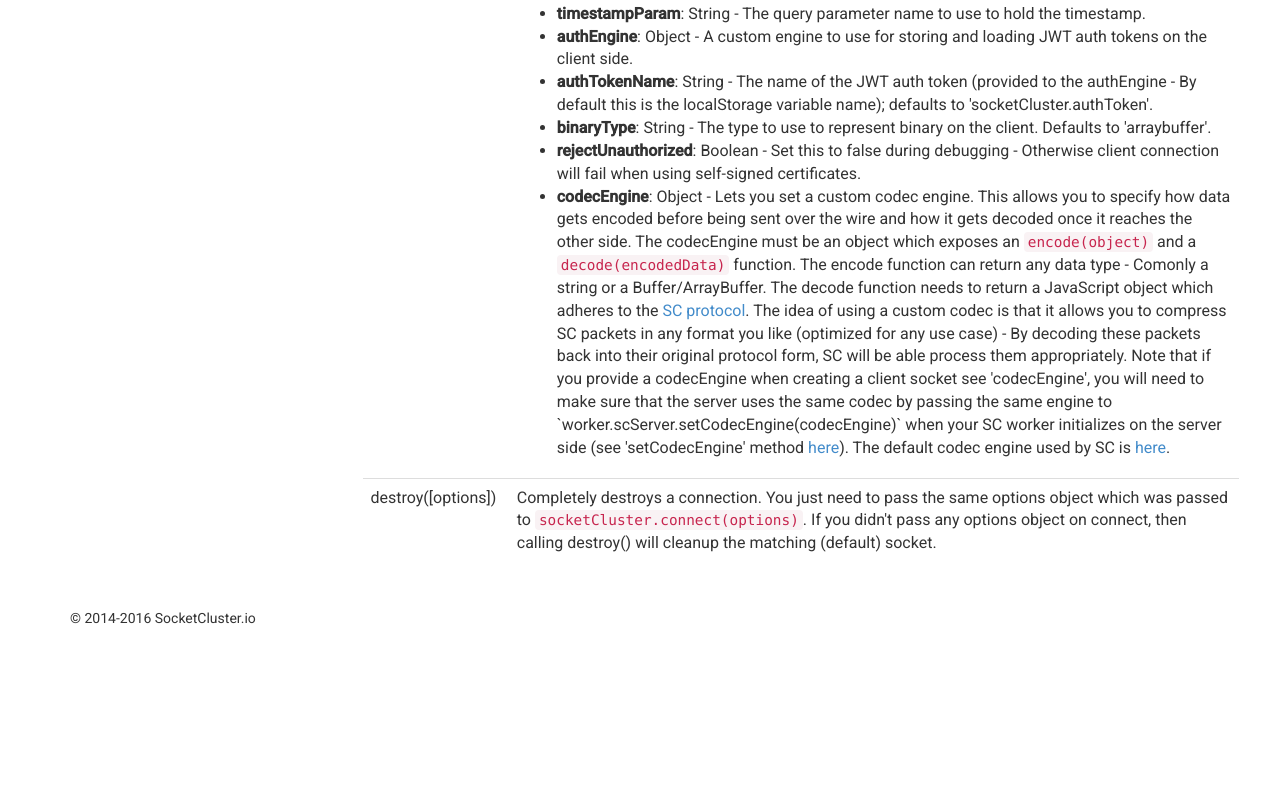
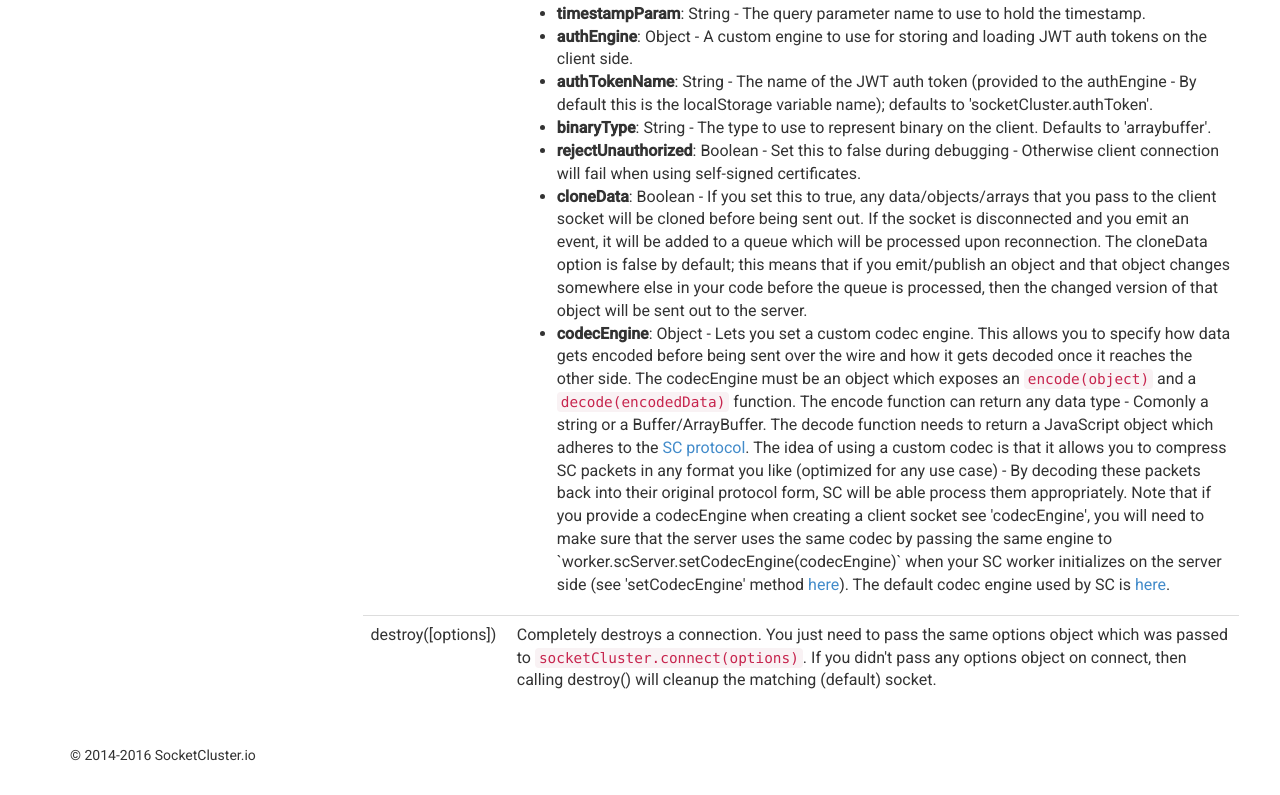
Before and after one commit to SocketCluster/socketcluster-website, a website: page public/index.html at #!/docs/api-socketcluster-client in a window 1280 px wide. Shown: the part 1219-2014 px from the top of the page. Before the commit the page ends 1877 px from the top, so only its background shows below. Drawn offline with nearby package versions, Linux system fonts and the light colour scheme; some packages are replaced by stand-ins of ours; a script that the page names is missing.

Commit message:
Added info about cloneData

```diff
--- a/public/app/views/docs/api-socketcluster-client.html
+++ b/public/app/views/docs/api-socketcluster-client.html
@@ -80,6 +80,11 @@
                   the client. Defaults to 'arraybuffer'.</li>
                 <li><b>rejectUnauthorized</b>: Boolean - Set this to false during
                   debugging - Otherwise client connection will fail when using self-signed certificates.</li>
+                <li><b>cloneData</b>: Boolean - If you set this to true, any data/objects/arrays that you pass to the client socket
+                  will be cloned before being sent out. If the socket is disconnected and you emit an event, it will be added to a queue
+                  which will be processed upon reconnection. The cloneData option is false by default; this means that if you emit/publish an object
+                  and that object changes somewhere else in your code before the queue is processed, then the changed version of that object
+                  will be sent out to the server.</li>
                 <li><b>codecEngine</b>: Object - Lets you set a custom codec engine. This allows you to specify how
                   data gets encoded before being sent over the wire and how it gets decoded once it reaches the other side.
                   The codecEngine must be an object which exposes an <code>encode(object)</code> and a <code>decode(encodedData)</code> function.
```
